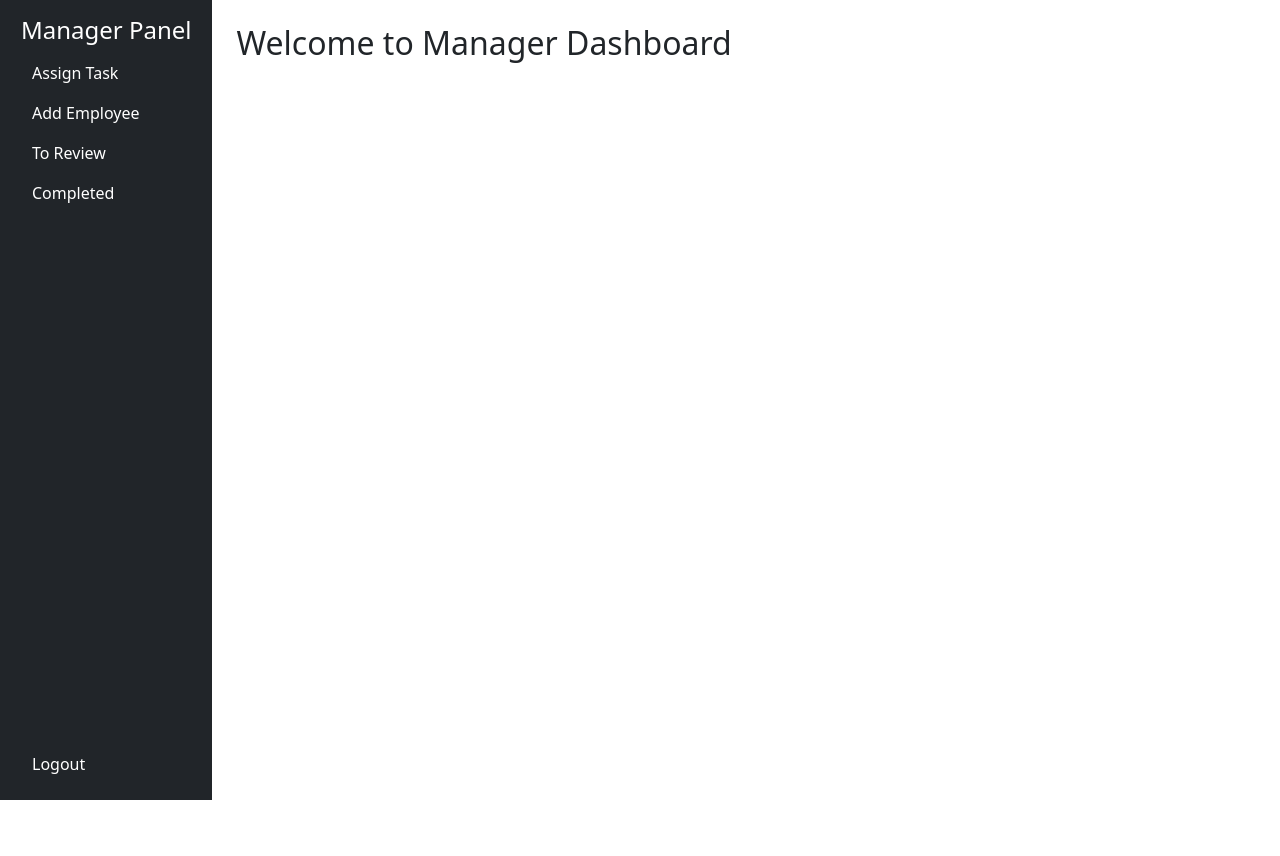
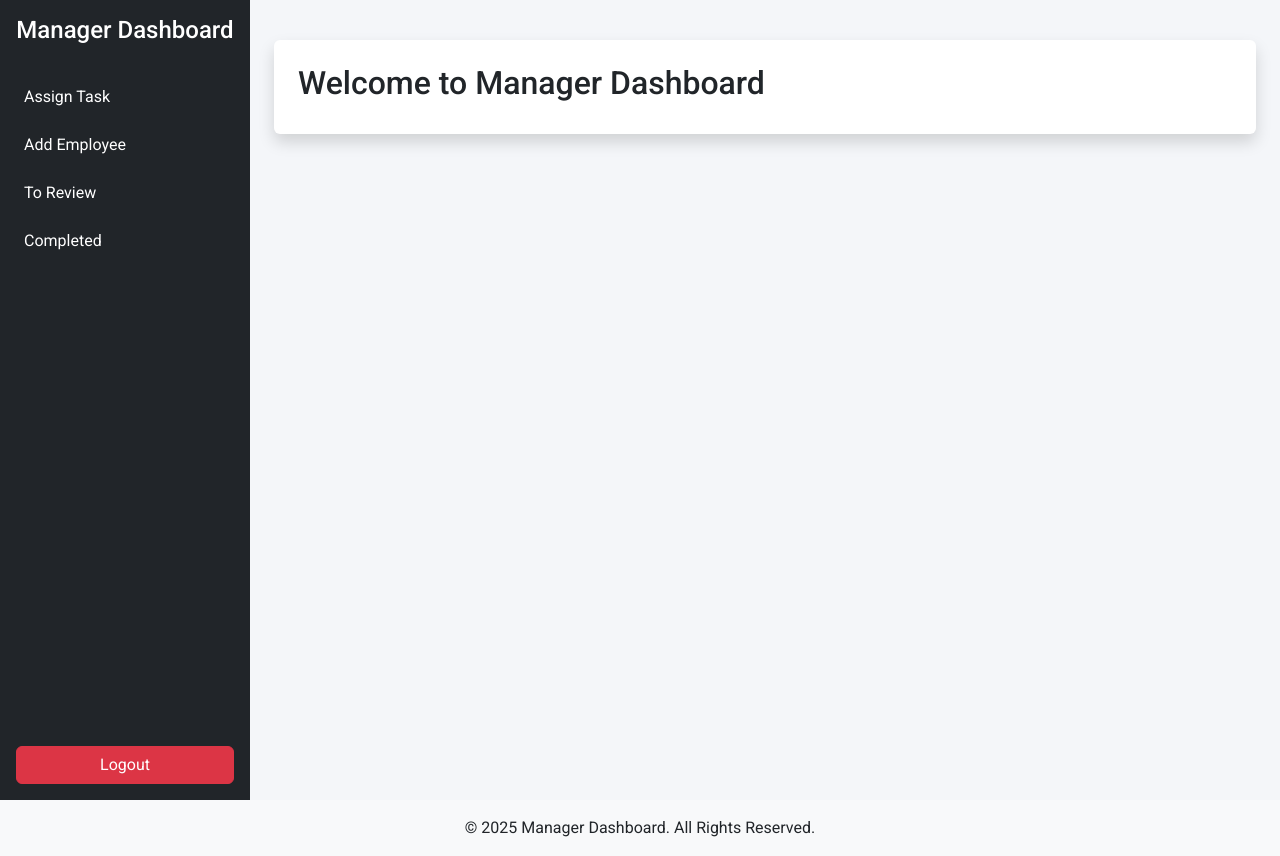
Before and after one commit to hehenischal/Task-Management-System, a Django app: page /manager in a window 1280 px wide. Before the commit the page ends 800 px from the top, so only its background shows below. Run offline with Django 5.2, Linux system fonts and the light colour scheme.

Commit message:
Created create_task.html

```diff
--- /dev/null
+++ b/task/forms.py
@@ -0,0 +1,34 @@
+from django import forms
+from .models import Task
+
+class TaskForm(forms.ModelForm):
+     class Meta:
+        model = Task
+        fields = '__all__'
+        widgets = {
+            'title': forms.TextInput(attrs={
+                'class': 'form-control',
+                'placeholder': 'Enter task title'
+            }),
+            'status': forms.Select(attrs={
+                'class': 'form-select'
+            }),
+            'date': forms.DateTimeInput(attrs={
+                'class': 'form-control',
+                'type': 'datetime-local'
+            }),
+            'assigner': forms.Select(attrs={
+                'class': 'form-select'
+            }),
+            'assignee': forms.SelectMultiple(attrs={
+                'class': 'form-select',
+                'size': 5  # Allows multiple selections
+            })
+        }
+labels = {
+            'title': 'Task Title',
+            'status': 'Task Status',
+            'date': 'Date Assigned',
+            'assigner': 'Assigned By',
+            'assignee': 'Assigned To'
+        }
--- a/task/urls.py
+++ b/task/urls.py
@@ -3,5 +3,7 @@ from .views import *
 
 urlpatterns = [
     path('', index),
-    path('manager', manager_index)
+    path('manager', manager_index,name="manager_home"),
+    path('create_task',assign_task, name="assign_task"),
+
 ]
--- a/task/views.py
+++ b/task/views.py
@@ -1,4 +1,5 @@
-from django.shortcuts import render
+from django.shortcuts import render,redirect
+from .forms import TaskForm
 
 # Create your views here.
 def index(request):
@@ -8,3 +9,15 @@ def index(request):
 
 def manager_index(request):
     return render(request, 'manager_base.html')
+
+def assign_task(request):
+    if request.method == "POST":
+        form = TaskForm(request.POST)
+
+        if form.is_valid():
+            form.save()
+            return redirect("manager_home")
+    else:
+        form = TaskForm()
+
+    return render(request, "create_task.html", {"form": TaskForm})
--- a/templates/manager_base.html
+++ b/templates/manager_base.html
@@ -1,33 +1,51 @@
+{% load static %}
 <!DOCTYPE html>
 <html lang="en">
 <head>
     <meta charset="UTF-8">
     <meta name="viewport" content="width=device-width, initial-scale=1.0">
     <title>Manager Dashboard</title>
-    <link href="https://cdn.jsdelivr.net/npm/bootstrap@5.3.0/dist/css/bootstrap.min.css" rel="stylesheet">
+    <link rel="stylesheet" href="https://cdn.jsdelivr.net/npm/bootstrap@5.3.0-alpha1/dist/css/bootstrap.min.css">
+    <link href="https://fonts.googleapis.com/css2?family=Roboto:wght@400;500&display=swap" rel="stylesheet">
 </head>
-<body>
-    <div class="d-flex">
+<body class="d-flex flex-column min-vh-100" style="font-family: 'Roboto', sans-serif; background-color: #f4f6f9;">
+
+    <div class="d-flex" style="height: 100vh;">
         <!-- Sidebar -->
-        <nav class="bg-dark text-white p-3 vh-100 d-flex flex-column" style="width: 250px;">
-            <h4 class="text-center">Manager Panel</h4>
-            <ul class="nav flex-column flex-grow-1">
-                <li class="nav-item"><a href="#" class="nav-link text-white">Assign Task</a></li>
-                <li class="nav-item"><a href="#" class="nav-link text-white">Add Employee</a></li>
-                <li class="nav-item"><a href="#" class="nav-link text-white">To Review</a></li>
-                <li class="nav-item"><a href="#" class="nav-link text-white">Completed</a></li>
-                <li class="nav-item mt-auto"><a href="#" class="nav-link text-white">Logout</a></li>
-            </ul>
-        </nav>
+        <div class="d-flex flex-column bg-dark text-white p-3" style="width: 250px;">
+            <div class="text-center mb-4">
+                <h4>Manager Dashboard</h4>
+            </div>
 
-        <!-- Main Content -->
-        <div class="container p-4">
-            {% block content %}
-            <h2>Welcome to Manager Dashboard</h2>
-            {% endblock %}
+            <div class="d-flex flex-column">
+                <a href="{% url 'assign_task'  %}" class="text-white p-2 mb-2 rounded-3" style="text-decoration: none;">Assign Task</a>
+                <a href="#" class="text-white p-2 mb-2 rounded-3" style="text-decoration: none;">Add Employee</a>
+                <a href="#" class="text-white p-2 mb-2 rounded-3" style="text-decoration: none;">To Review</a>
+                <a href="#" class="text-white p-2 mb-2 rounded-3" style="text-decoration: none;">Completed</a>
+            </div>
+
+            <form method="POST" action="#" class="mt-auto">
+                {% csrf_token %}
+                <button type="submit" class="btn btn-danger w-100 mt-3">Logout</button>
+            </form>
+        </div>
+
+        <!-- Main Content Area -->
+        <div class="flex-grow-1 p-4">
+            <div class="container p-4 mt-3 bg-white rounded shadow">
+                {% block content %}
+                <h2>Welcome to Manager Dashboard</h2>
+                {% endblock %}
+            </div>
         </div>
     </div>
 
-    <script src="https://cdn.jsdelivr.net/npm/bootstrap@5.3.0/dist/js/bootstrap.bundle.min.js"></script>
+    <!-- Footer -->
+    <footer class="bg-light text-center p-3">
+        &copy; 2025 Manager Dashboard. All Rights Reserved.
+    </footer>
+
+    <script src="https://cdn.jsdelivr.net/npm/@popperjs/core@2.9.2/dist/umd/popper.min.js"></script>
+    <script src="https://cdn.jsdelivr.net/npm/bootstrap@5.3.0-alpha1/dist/js/bootstrap.min.js"></script>
 </body>
 </html>
```
Also changed, not shown: templates/create_task.html (added, +14 -0 lines).
